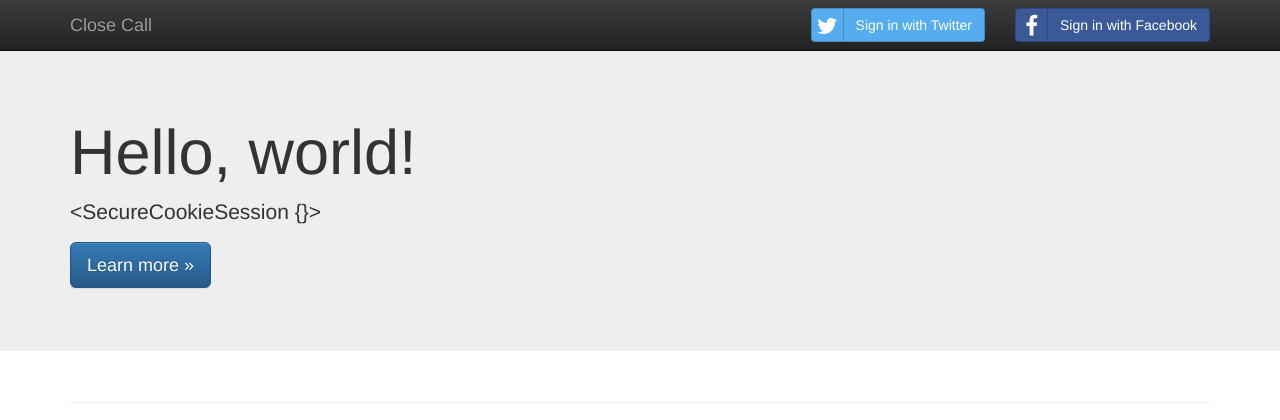
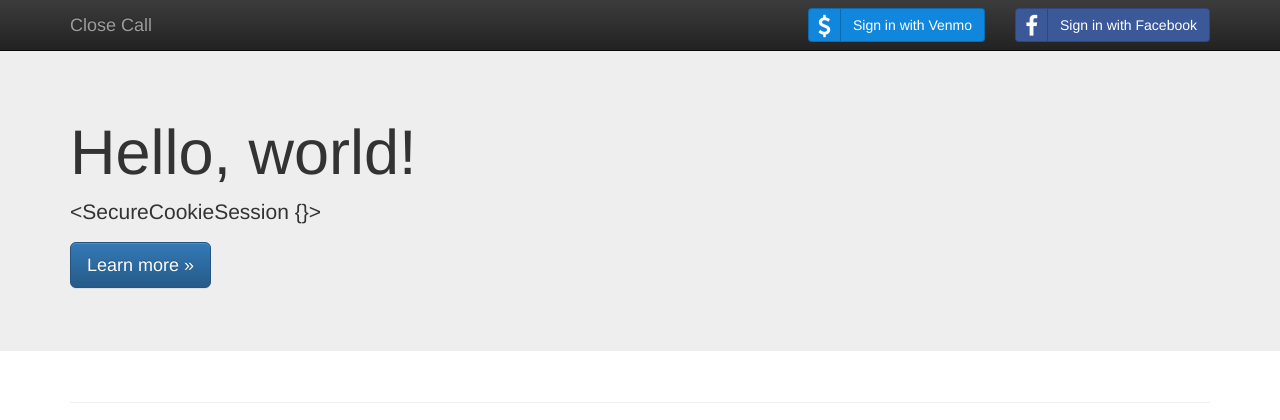
Before and after one commit to golf1052/close-call, a Flask app: page / in a window 1280 px wide. Shown: the top 420 px of the page. Run offline with Flask 2, Linux system fonts and the light colour scheme; parts of the project's set-up code (start-up, migrations or seed data) failed here and were passed over; some libraries are stand-ins or nearby versions.

Commit message:
Venmo OAuth

```diff
--- a/app.py
+++ b/app.py
@@ -1,4 +1,4 @@
-from flask import Flask, render_template, session, redirect, request, flash
+from flask import Flask, render_template, session, redirect, request, flash, url_for
 from flask_oauth import OAuth
 from consequences import facebook as fb_con
 from core import core
@@ -12,6 +12,7 @@ app = Flask(__name__)
 app.config.from_object(config)
 
 oauth = OAuth()
+
 facebook = oauth.remote_app('facebook',
     base_url='https://graph.facebook.com/',
     request_token_url=None,
@@ -21,17 +22,6 @@ facebook = oauth.remote_app('facebook',
     consumer_secret=app.config['FACEBOOK_CONSUMER_SECRET'],
     request_token_params={'scope': 'user_posts,publish_actions'}
 )
-
-'''
-twitter = oauth.remote_app('twitter',
-    base_url='https://api.twitter.com/1/',
-    request_token_url='https://api.twitter.com/oauth/request_token',
-    access_token_url='https://api.twitter.com/oauth/access_token',
-    authorize_url='https://api.twitter.com/oauth/authenticate',
-    consumer_key='<your key here>',
-    consumer_secret='<your secret here>'
-)
-'''
 
 
 @facebook.tokengetter
@@ -50,20 +40,32 @@ def index():
     return render_template("index.html", session=session)
 
 
+def mongo_update(phone_number, key, value):
+    db = fb_con.connect_to_mongo()
+
+    update_status = db.users.update(
+        {'phone_number': phone_number},
+        {'$set': {key: value}},
+        True
+    )
+
+    return update_status
+
+
 @app.route("/submit-call", methods=['POST'])
 def submit_call():
     print request.form
     time = request.form['time']
     phone_number = request.form['phone']
+    # venmo_or_fb = request.form['venmo_or_fb']
+
     # connect and write token to mongo
-    # later we can have a dict that gets updated based on what tokens are present
-    db = fb_con.connect_to_mongo()
-    update_status = db.users.update(
-        {'phone_number': phone_number},
-        {'$set': {'consequences.facebook.access_token': session['facebook_token']}},
-        True
-    )
-    print update_status
+    if session['facebook_token']:
+        fb_status = mongo_update(phone_number, 'consequences.facebook.access_token', session['facebook_token'])
+    if session['venmo_token']:
+        venmo_status = mongo_update(phone_number, 'consequences.venmo.access_token', session['venmo_token'])
+
+    print fb_status, venmo_status
 
     fb_json = fb_con.get_old_post(phone_number)
 
@@ -75,9 +77,16 @@ def submit_call():
 
 @app.route("/login/facebook")
 def login_facebook():
-    # return facebook.authorize(callback=url_for('oauth_authorized',
     return facebook.authorize(callback="http://localhost:5000/facebook-oauth-authorized")
-    # next=request.args.get('next') or request.referrer or None)
+
+
+@app.route("/login/venmo")
+def login_venmo():
+    return redirect('https://api.venmo.com/v1/oauth/authorize?client_id={client_id}&scope={scope}&response_type=code&redirect_uri={redirect_uri}'.format(
+        client_id=app.config['VENMO_CLIENT_ID'],
+        scope='make_payments,access_friends,access_payment_history,access_feed',
+        redirect_uri='http://localhost:5000/venmo-oauth-authorized'
+        ))
 
 
 def extend_facebook_token(existing_token):
@@ -104,7 +113,7 @@ def extend_facebook_token(existing_token):
 
 @app.route('/facebook-oauth-authorized')
 @facebook.authorized_handler
-def oauth_authorized(resp):
+def facebook_oauth_authorized(resp):
     next_url = request.args.get('next') or 'http://localhost:5000/'
     if resp is None:
         flash(u'You denied the request to sign in.')
@@ -121,6 +130,28 @@ def oauth_authorized(resp):
     flash('You were signed in to Facebook with token %s' % resp['access_token'])
     return redirect(next_url)
 
+
+@app.route('/venmo-oauth-authorized')
+def venmo_oauth_authorized():
+    auth_code = request.args.get('code')
+
+    data = {
+            'client_id': app.config['VENMO_CLIENT_ID'],
+            'client_secret': app.config['VENMO_CLIENT_SECRET'],
+            'code': auth_code,
+            }
+
+    response = requests.post('https://api.venmo.com/v1/oauth/access_token', data)
+    resp = response.json()
+
+    session['venmo_token'] = resp['access_token']
+    session['venmo_user'] = resp['user']['username']
+    session['venmo_refresh_token'] = resp['refresh_token']
+    session['venmo_token_expires'] = resp['expires_in']
+
+    flash('You were signed in to venmo with username %s token %s' % (resp['user']['username'], resp['access_token']))
+    return redirect(url_for('index'))
+
 if __name__ == "__main__":
     app.secret_key = app.config['APP_SECRET_KEY']
     app.config['SESSION_TYPE'] = 'filesystem'
--- a/templates/index.html
+++ b/templates/index.html
@@ -52,8 +52,8 @@
             </a>
           </div>
           <div class="col-sm-3 navbar-form navbar-right">
-            <a class="btn btn-block btn-social btn-twitter">
-              <span class="fa fa-twitter"></span> Sign in with Twitter
+            <a class="btn btn-block btn-social btn-dropbox" href="/login/venmo">
+              <span class="fa fa-dollar"></span> Sign in with Venmo
             </a>
           </div>
         </div><!--/.navbar-collapse -->
```
